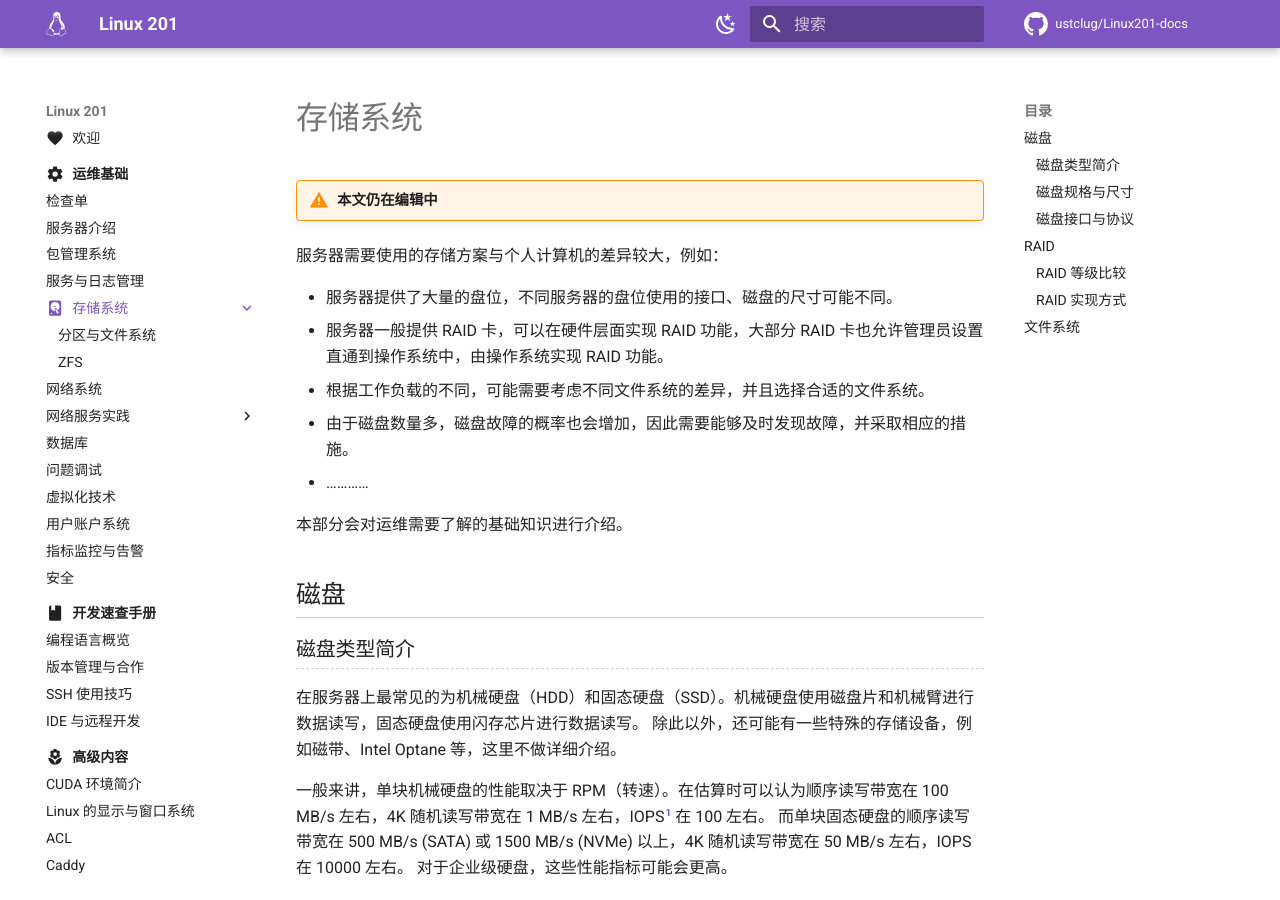
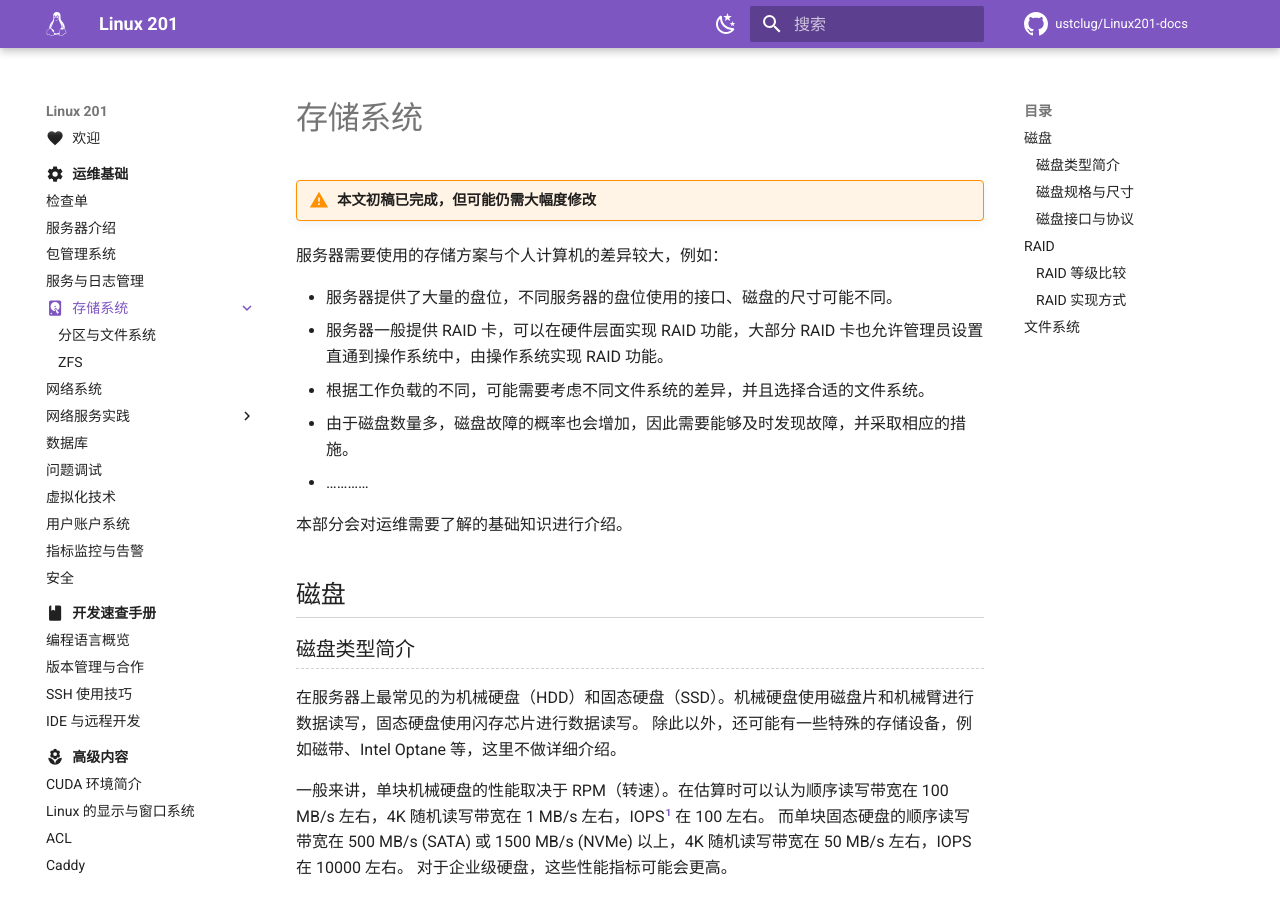
Before and after one commit to ustclug/Linux201-docs, an MkDocs documentation site: the page built from docs/ops/storage/index.md, in a window 1280 px wide and 900 px high. Built offline with MkDocs 1.6.1 and Material for MkDocs 9.7.7, drawn with Linux system fonts in a browser that asks for light colours; comment, search, counter and statistics services are not loaded.

Commit message:
ops/storage: update status

```diff
--- a/docs/ops/storage/index.md
+++ b/docs/ops/storage/index.md
@@ -4,7 +4,7 @@ icon: material/harddisk
 
 # 存储系统
 
-!!! warning "本文仍在编辑中"
+!!! warning "本文初稿已完成，但可能仍需大幅度修改"
 
 服务器需要使用的存储方案与个人计算机的差异较大，例如：
 
```
Also changed, not shown: docs/ops/storage/filesystem.md (+2 -0 lines).
